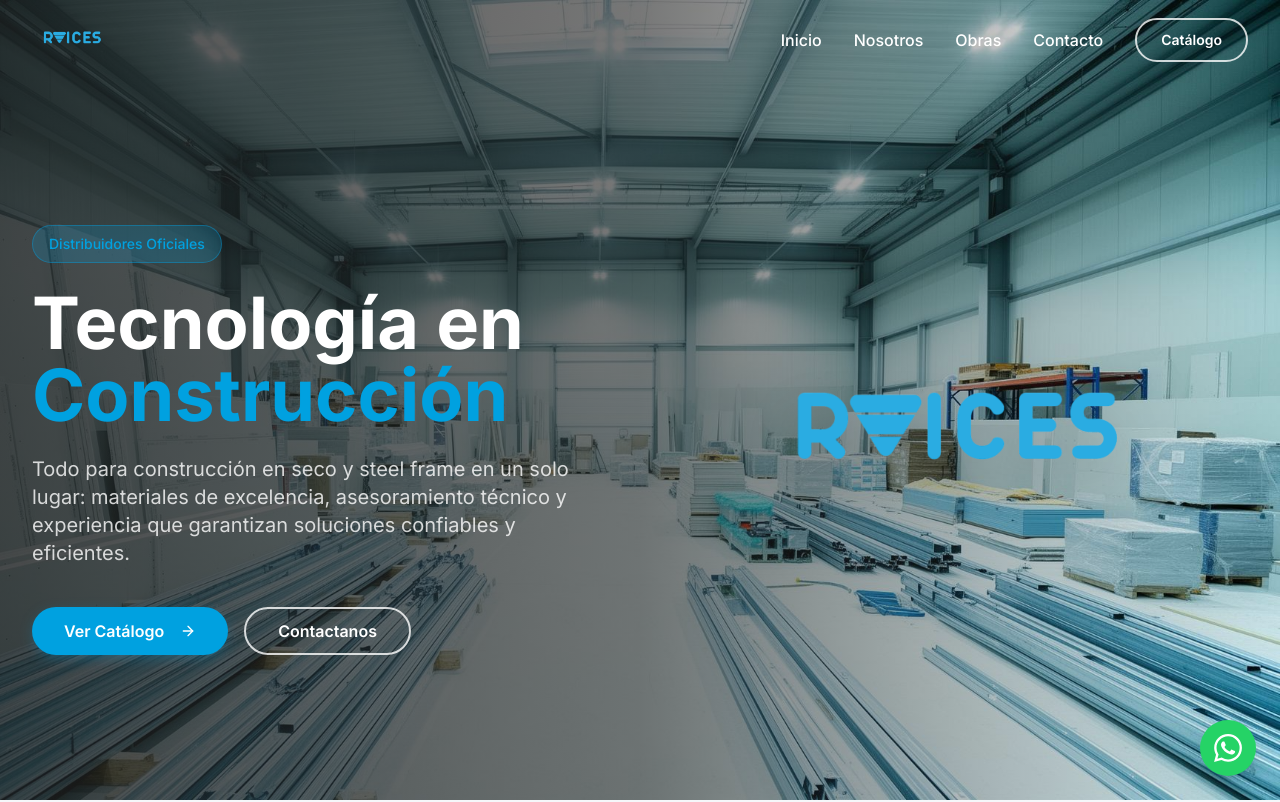
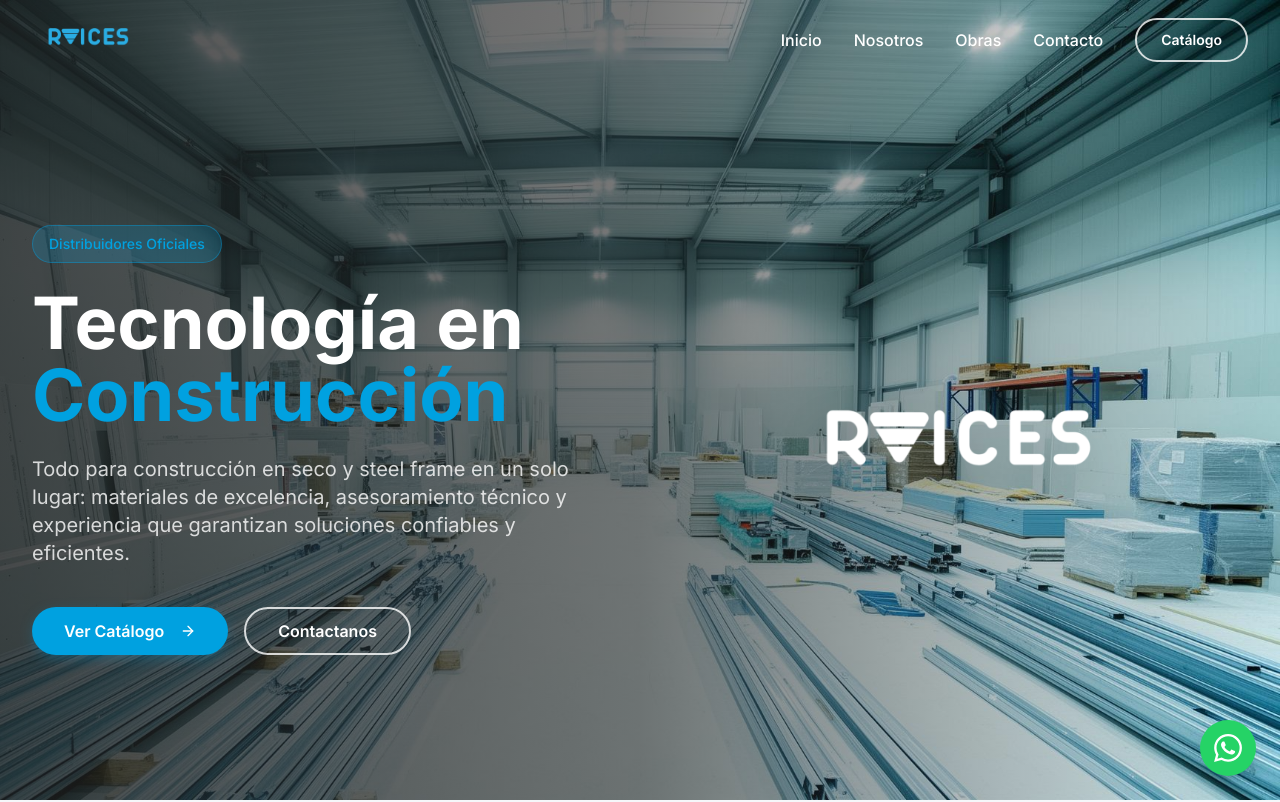
Before and after one commit to tomydel45-glitch/raicesbahiablanca, a Next.js app: page / in a window 1280 px wide. Shown: the top 802 px of the page. Built offline with nearby package versions, Linux system fonts and the light colour scheme.

Commit message:
Logo fix

```diff
--- a/src/components/ClientsSection.tsx
+++ b/src/components/ClientsSection.tsx
@@ -5,6 +5,8 @@ import Autoplay from 'embla-carousel-autoplay';
 
 const clients = [
   { name: 'Shell', logo: '/clients/shell.png' },
+  {name:'McDonald’s', logo: '/clients/mcdonalds.png' },
+
   { name: 'Coca-Cola', logo: '/clients/cocacola.png' },
   { name: 'Stellantis', logo: '/clients/stellantis.png' },
   { name: 'Indian', logo: '/clients/indian.png' },
--- a/src/components/Footer.tsx
+++ b/src/components/Footer.tsx
@@ -28,8 +28,8 @@ export function Footer() {
           {/* Company Info */}
           <div className="space-y-6">
             <Link href="/" className="flex items-center gap-3">
-              <img src="/logo-raices.png" alt="Raíces" className="h-12 w-auto brightness-0 invert" />
-              <span className="font-bold text-xl">Raíces Bahía Blanca</span>
+              <img src="/logo-raices.png" alt="Raíces" className="h-16 w-auto brightness-0 invert" />
+              <span className="font-bold text-xl">Raíces Teconología en Construcción</span>
             </Link>
             <p className="text-white/60">
               Soluciones integrales en sistemas de construcción en seco desde 1994.
--- a/src/components/HeroSection.tsx
+++ b/src/components/HeroSection.tsx
@@ -50,10 +50,10 @@ export function HeroSection() {
           {/* Right - Logo & Company Name */}
           <div className="hidden lg:flex flex-col items-center justify-center animate-fade-up" style={{ animationDelay: '0.2s' }}>
             <Image
-              src="/logo-raices.png"
+              src="/logo-raices-blanco.png"
               alt="Raíces Bahía Blanca Logo"
-              width={448}
-              height={448}
+              width={780}
+              height={780}
               priority
               className="w-[28rem] h-auto drop-shadow-2xl"
             />
--- a/src/components/Navbar.tsx
+++ b/src/components/Navbar.tsx
@@ -57,7 +57,7 @@ export function Navbar() {
           <div className="flex items-center justify-between h-20">
             {/* Logo */}
             <Link href="/" className="z-50">
-              <img src="/logo-raices.png" alt="Raíces Bahía Blanca" className="h-20 w-auto" />
+              <img src="/logo-raices.png" alt="Raíces Bahía Blanca" className="h-28 w-auto" />
             </Link>
 
             {/* Desktop Navigation */}
--- a/src/data/obras.json
+++ b/src/data/obras.json
@@ -10,7 +10,7 @@
       "https://res.cloudinary.com/depi6dfdz/image/upload/v1769551199/OBRAS/CASA%20MONTE%20HERMOSO/3.jpg",
       "https://res.cloudinary.com/depi6dfdz/image/upload/v1769551199/OBRAS/CASA%20MONTE%20HERMOSO/4.jpg",
       "https://res.cloudinary.com/depi6dfdz/image/upload/v1769551199/OBRAS/CASA%20MONTE%20HERMOSO/5.jpg",
-      "https://res.cloudinary.com/depi6dfdz/image/upload/v1769551199/OBRAS/CASA%20MONTE%20HERMOSO/6.jpg",
+
       "https://res.cloudinary.com/depi6dfdz/image/upload/v1769551199/OBRAS/CASA%20MONTE%20HERMOSO/7.jpg",
       "https://res.cloudinary.com/depi6dfdz/image/upload/v1769551199/OBRAS/CASA%20MONTE%20HERMOSO/8.jpg",
       "https://res.cloudinary.com/depi6dfdz/image/upload/v1769551199/OBRAS/CASA%20MONTE%20HERMOSO/9.jpg",
```
Also changed, not shown: public/clients/mcdonalds.png (added), public/logo-raices-blanco.png (added).
